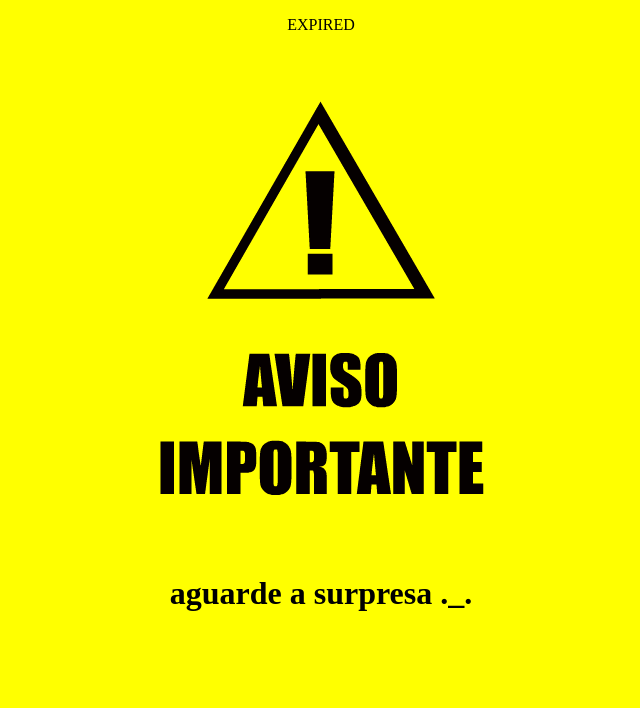
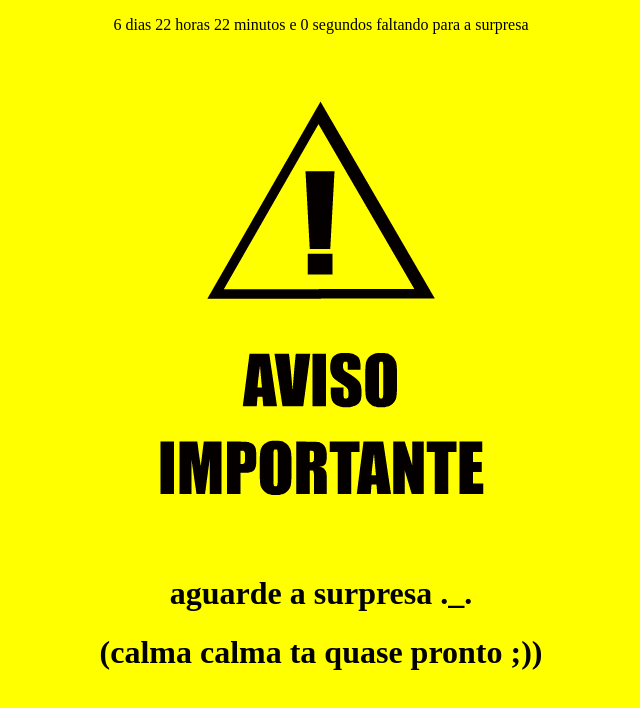
Before and after one commit to Guararai/Ka1, a plain HTML site: page index.html in a window 1280 px wide. Shown: the whole page, without its empty margins (319-959 px from the left). Drawn offline with Linux system fonts and the light colour scheme.

Commit message:
Update index.html

```diff
--- a/index.html
+++ b/index.html
@@ -28,10 +28,13 @@
 
             </h1>
         </p>
+  <p>
+  <h1> (calma calma ta quase pronto ;)) </h1>
+      </p>
         <p>
           <script class="texto">
             // Set the date we're counting down to
-            var countDownDate = new Date("May 07, 2022 23:59:59").getTime();
+            var countDownDate = new Date("May 14, 2022 23:59:59").getTime();
 
             // Update the count down every 1 second
             var x = setInterval(function() {
```
